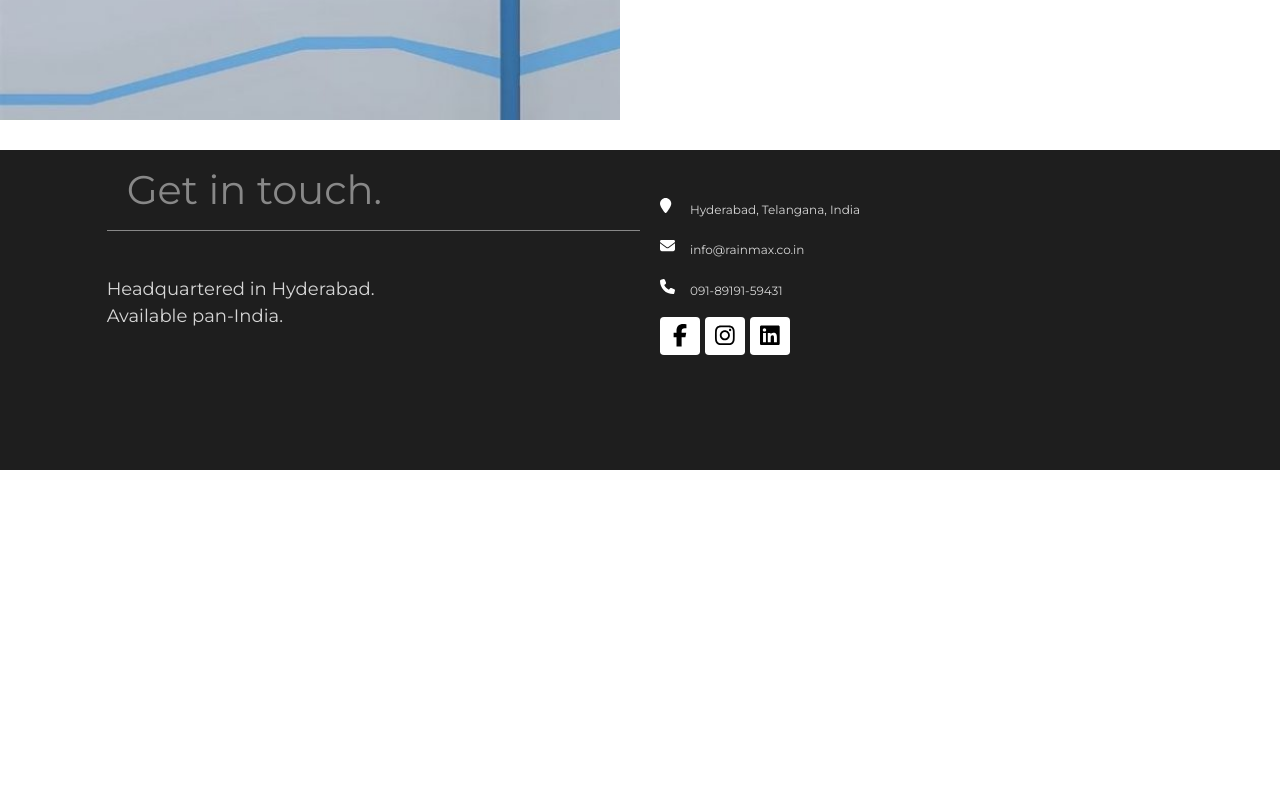
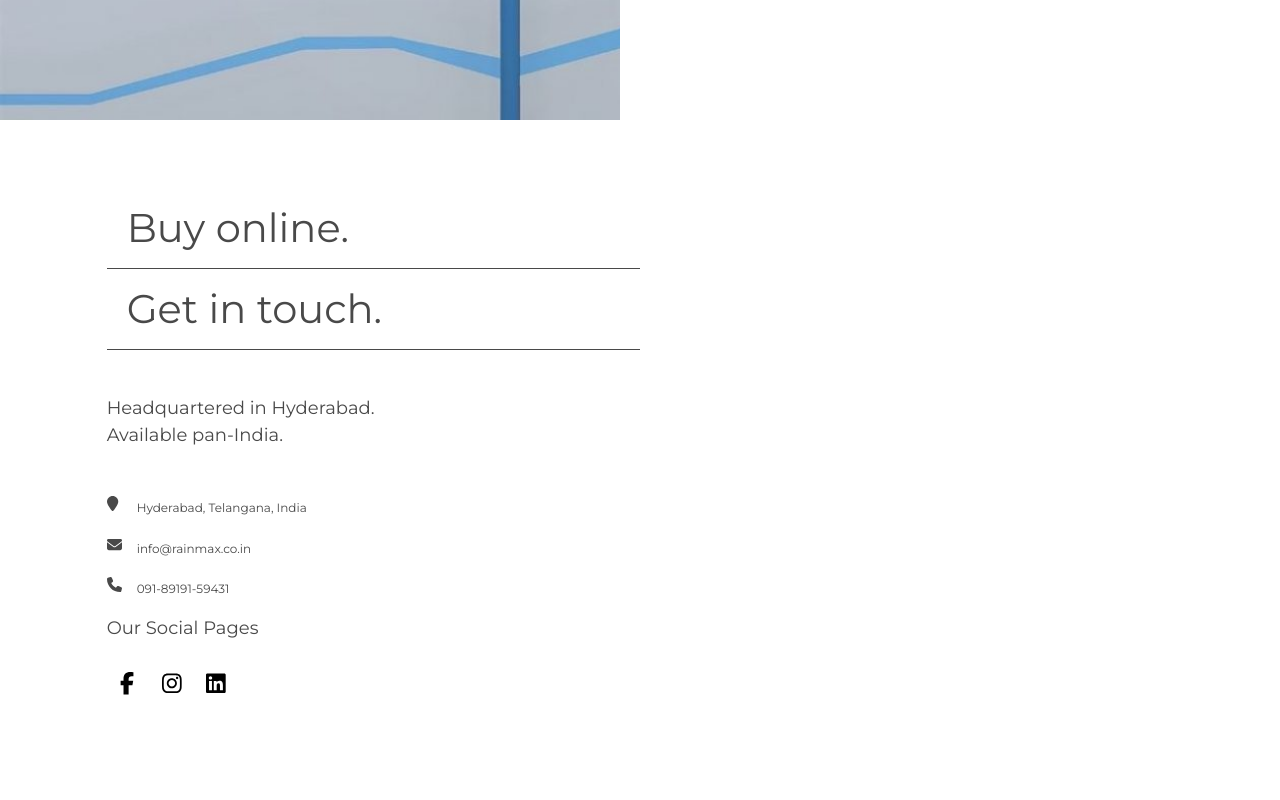
Before and after one commit to prashantbharati/rhall, a React (Create React App) app: page / in a window 1280 px wide. Shown: the part 4440-5240 px from the top of the page. Before the commit the page ends 4910 px from the top, so only its background shows below. Built offline with nearby package versions, Linux system fonts and the light colour scheme.

Commit message:
map div major left done

```diff
--- a/src/Home/home.js
+++ b/src/Home/home.js
@@ -16,7 +16,16 @@ import {
   faPercent,
   faPercentage,
   faPlus,
+  faEnvelope,
+  faMapMarker,
+  faPhone,
 } from "@fortawesome/free-solid-svg-icons";
+
+import {
+  faFacebookF,
+  faLinkedin,
+  faInstagram,
+} from "@fortawesome/free-brands-svg-icons";
 
 const Home = () => {
   const classes = useStyles();
@@ -622,6 +631,230 @@ const Home = () => {
           </Grid>
         </Grid>
       </div>
+
+      {/* Map div begins */}
+
+      <div style={{ height: "100vh", backgroundColor: "white" }}>
+        <Grid container>
+          <Grid item md={1}></Grid>
+          <Grid item md={5}>
+            <br /> <br /> <br />
+            <Typography
+              style={{
+                color: "#494949",
+                fontSize: "40px",
+                fontWeight: "200",
+                lineHeight: "1em",
+                bottom: "1px",
+                padding: "20px",
+                borderWidth: "0 0 1px",
+                borderBlockEnd: "",
+                borderStyle: "solid",
+              }}
+            >
+              Buy online.
+            </Typography>
+            <Typography
+              style={{
+                color: "#494949",
+                fontSize: "40px",
+                fontWeight: "200",
+                lineHeight: "1em",
+                bottom: "1px",
+                padding: "20px",
+                borderWidth: "0 0 1px",
+                borderStyle: "solid",
+              }}
+            >
+              Get in touch.
+            </Typography>
+            <br />
+            <br />
+            <Typography
+              style={{
+                color: "#494949",
+                fontSize: "18px",
+                fontWeight: "200",
+                lineHeight: "1.5em",
+              }}
+            >
+              Headquartered in Hyderabad.
+            </Typography>
+            <Typography
+              style={{
+                color: "#494949",
+                fontSize: "18px",
+                fontWeight: "200",
+                lineHeight: "1.5em",
+              }}
+            >
+              Available pan-India.
+            </Typography>
+            <br />
+            <br />
+            <FontAwesomeIcon
+              style={{
+                height: "1em",
+                position: "relative",
+                display: "inline-block",
+                color: "#494949",
+              }}
+              icon={faMapMarker}
+            />
+            <Typography
+              style={{
+                color: "#494949",
+                paddingLeft: "30px",
+                position: "relative",
+                bottom: "17px",
+                fontWeight: "300",
+                fontSize: "0.8em",
+              }}
+            >
+              Hyderabad, Telangana, India
+            </Typography>
+            <FontAwesomeIcon
+              style={{
+                height: "1em",
+                position: "relative",
+                display: "inline-block",
+                color: "#494949",
+              }}
+              icon={faEnvelope}
+            />
+            <Typography
+              style={{
+                color: "#494949",
+                paddingLeft: "30px",
+                position: "relative",
+                bottom: "17px",
+                fontWeight: "300",
+                fontSize: "0.8em",
+              }}
+            >
+              info@rainmax.co.in
+            </Typography>
+            <FontAwesomeIcon
+              style={{
+                height: "1em",
+                position: "relative",
+                display: "inline-block",
+                color: "#494949",
+              }}
+              icon={faPhone}
+            />
+            <Typography
+              style={{
+                color: "#494949",
+                paddingLeft: "30px",
+                position: "relative",
+                bottom: "17px",
+                fontWeight: "300",
+                fontSize: "0.8em",
+              }}
+            >
+              091-89191-59431
+            </Typography>
+            <Typography
+              style={{
+                color: "#494949",
+                fontSize: "18px",
+                fontWeight: "200",
+                lineHeight: "1.5em",
+              }}
+            >
+              Our Social Pages
+            </Typography>
+            <br />
+            <div
+              style={{
+                height: "40px",
+                width: "40px",
+                display: "inline-block",
+              }}
+            >
+              <div
+                style={{
+                  height: "95%",
+                  display: "flex",
+                  justifyContent: "center",
+                  alignItems: "center",
+                  borderRadius: "10%",
+                  backgroundColor: "white",
+                }}
+              >
+                <FontAwesomeIcon
+                  style={{
+                    height: "1.5em",
+                    position: "relative",
+                    display: "inline-block",
+                    color: "black",
+                  }}
+                  icon={faFacebookF}
+                />
+              </div>
+            </div>
+            &nbsp;
+            <div
+              style={{
+                height: "40px",
+                width: "40px",
+                display: "inline-block",
+              }}
+            >
+              <div
+                style={{
+                  height: "95%",
+                  display: "flex",
+                  justifyContent: "center",
+                  alignItems: "center",
+                  borderRadius: "10%",
+                  backgroundColor: "white",
+                }}
+              >
+                <FontAwesomeIcon
+                  style={{
+                    height: "1.5em",
+                    position: "relative",
+                    display: "inline-block",
+                    color: "black",
+                  }}
+                  icon={faInstagram}
+                />
+              </div>
+            </div>
+            &nbsp;
+            <div
+              style={{
+                height: "40px",
+                width: "40px",
+                display: "inline-block",
+              }}
+            >
+              <div
+                style={{
+                  height: "95%",
+                  display: "flex",
+                  justifyContent: "center",
+                  alignItems: "center",
+                  borderRadius: "10%",
+                  backgroundColor: "white",
+                }}
+              >
+                <FontAwesomeIcon
+                  style={{
+                    height: "1.5em",
+                    position: "relative",
+                    display: "inline-block",
+                    color: "black",
+                  }}
+                  icon={faLinkedin}
+                />
+              </div>
+            </div>
+          </Grid>
+        </Grid>
+      </div>
     </>
   );
 };
```
